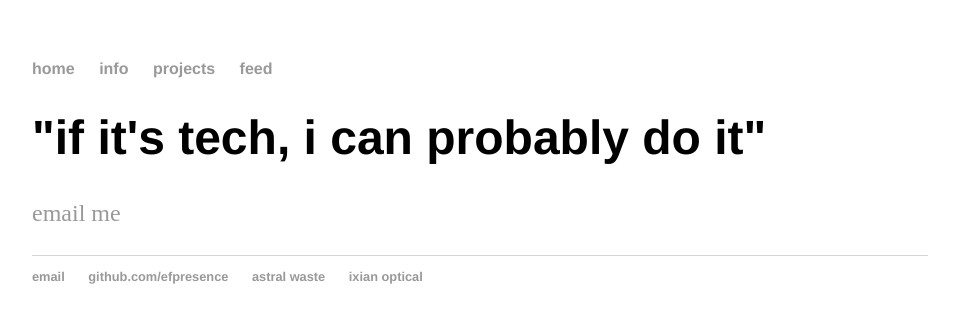
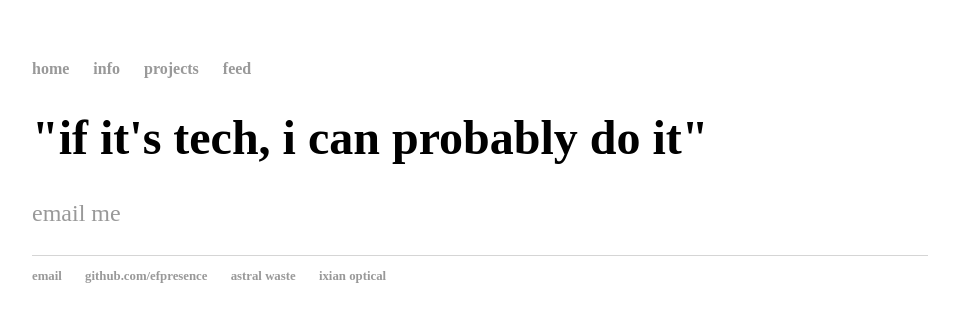
Before and after one commit to efpresence/efpresence.github.io, a Jekyll site: the page built from index.html, in a window 1280 px wide. Shown: the top 323 px of the page, without its empty margins (160-1119 px from the left). Built offline with Jekyll 4.4.1, drawn with Linux system fonts in a browser that asks for light colours.

Commit message:
Update main.css

```diff
--- a/css/main.css
+++ b/css/main.css
@@ -3,7 +3,7 @@ body {
     width: 70%;
 }
 nav ul, footer ul {
-    font-family:'Helvetica', 'Arial', 'Sans-Serif';
+/*     font-family:'Helvetica', 'Arial', 'Sans-Serif'; */
     padding: 0px;
     list-style: none;
     font-weight: bold;
@@ -21,7 +21,7 @@ a:hover {
 }
 h1 {
     font-size: 3em;
-    font-family:'Helvetica', 'Arial', 'Sans-Serif';
+/*     font-family:'Helvetica', 'Arial', 'Sans-Serif'; */
 }
 p {
     font-size: 1.5em;
```
